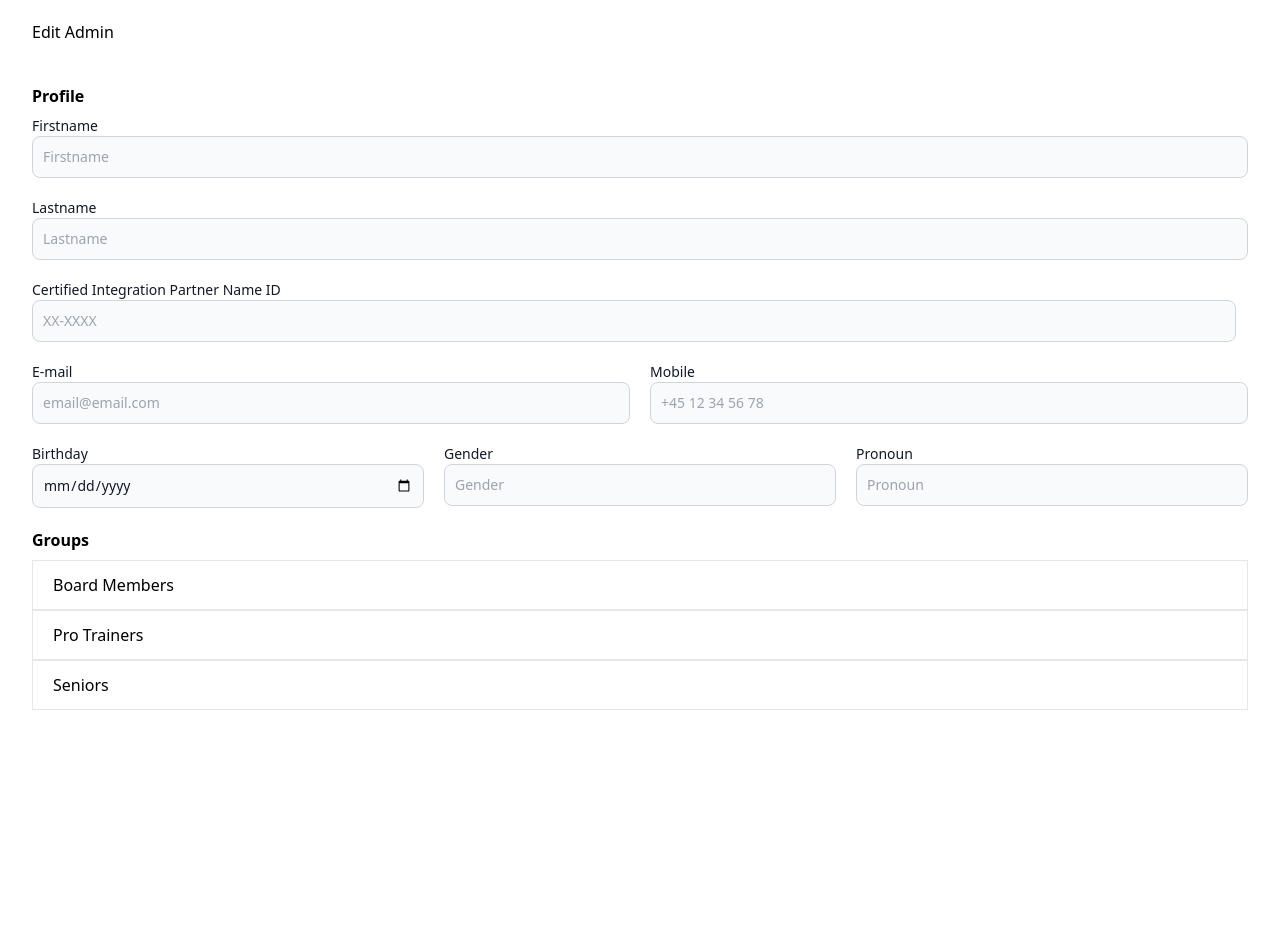
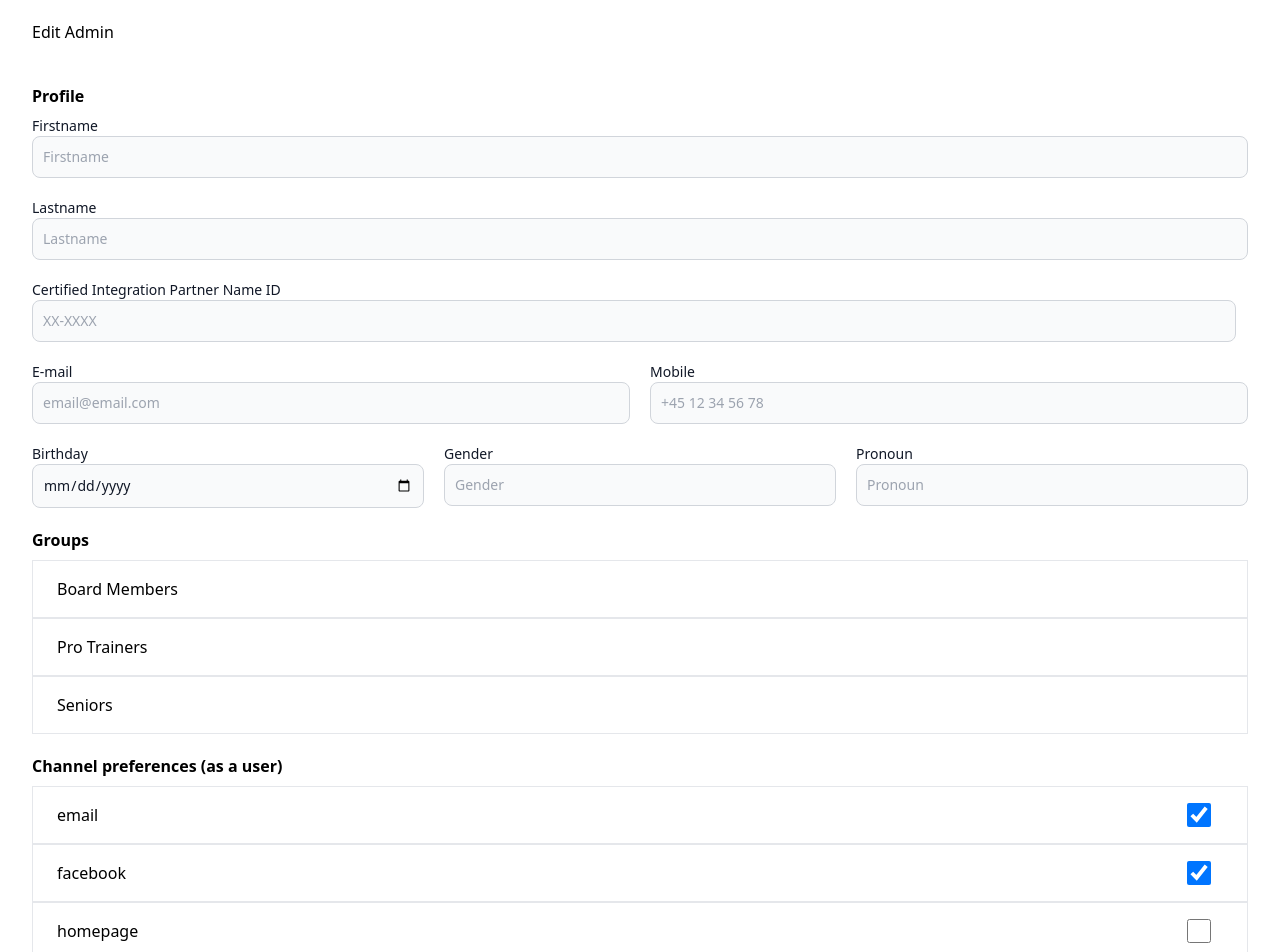
Before and after one commit to maxsherepot/sveltekit-tutorial, a SvelteKit app: page /admins/1 in a window 1280 px wide. Shown: the top 952 px of the page. Before the commit the page ends 800 px from the top, so only its background shows below. Built offline with nearby package versions, Linux system fonts and the light colour scheme.

Commit message:
Channel preferences section added

```diff
--- a/src/routes/admins/[adminId]/+page.svelte
+++ b/src/routes/admins/[adminId]/+page.svelte
@@ -135,10 +135,9 @@
 </form>
 
 <div>
-    <h2 class="font-bold mb-2">Groups</h2>
-
+    <h2 class="font-bold mb-2 my-5">Groups</h2>
     {#each admin.groups as group}
-        <div class="border p-3 flex">
+        <div class="border p-4 flex">
             <GroupIcon />
             {group}
         </div>
@@ -146,3 +145,25 @@
         <span>No groups</span>
     {/each}
 </div>
+
+<div>
+    <h2 class="font-bold mb-2 my-5">Channel preferences (as a user)</h2>
+    {#each Object.entries(admin.channel_preferences) as item}
+        <div class="flex items-center border p-4">
+            <GroupIcon />
+            <div class="flex w-full justify-between items-center">
+                <label for={item[0]}>{item[0]}</label>
+                <input
+                    id={item[0]}
+                    type="checkbox"
+                    checked={item[1]}
+                    value=""
+                    name="bordered-checkbox"
+                    class="w-6 h-6 text-blue-600 bg-gray-100 border-gray-300 rounded focus:ring-blue-500 dark:focus:ring-blue-600 dark:ring-offset-gray-800 focus:ring-2 dark:bg-gray-700 dark:border-gray-600 mr-5"
+                />
+            </div>
+        </div>
+    {:else}
+        <span>No channel preferences</span>
+    {/each}
+</div>
```
